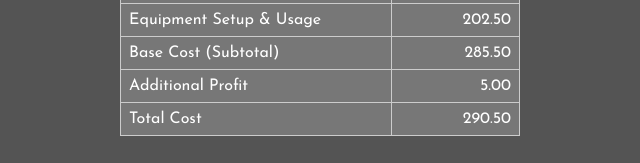
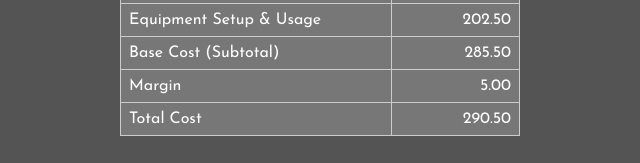
Before and after one commit to shane-click/tc-calc, a plain HTML site: page index.html in a window 1280 px wide. Both pictures are taken after typing "5", "5" into the empty fields and a click on the button "Calculate". Shown: the part 645-808 px from the top of the page, 320-960 px from the left. Drawn offline with Linux system fonts and the light colour scheme.

Commit message:
Update index.html

```diff
--- a/index.html
+++ b/index.html
@@ -155,7 +155,7 @@
         <td id="baseCost">0.00</td>
       </tr>
       <tr>
-        <td class="item-label">Additional Profit</td>
+        <td class="item-label">Margin</td>
         <td id="profitAmount">0.00</td>
       </tr>
       <tr class="total-row">
```
